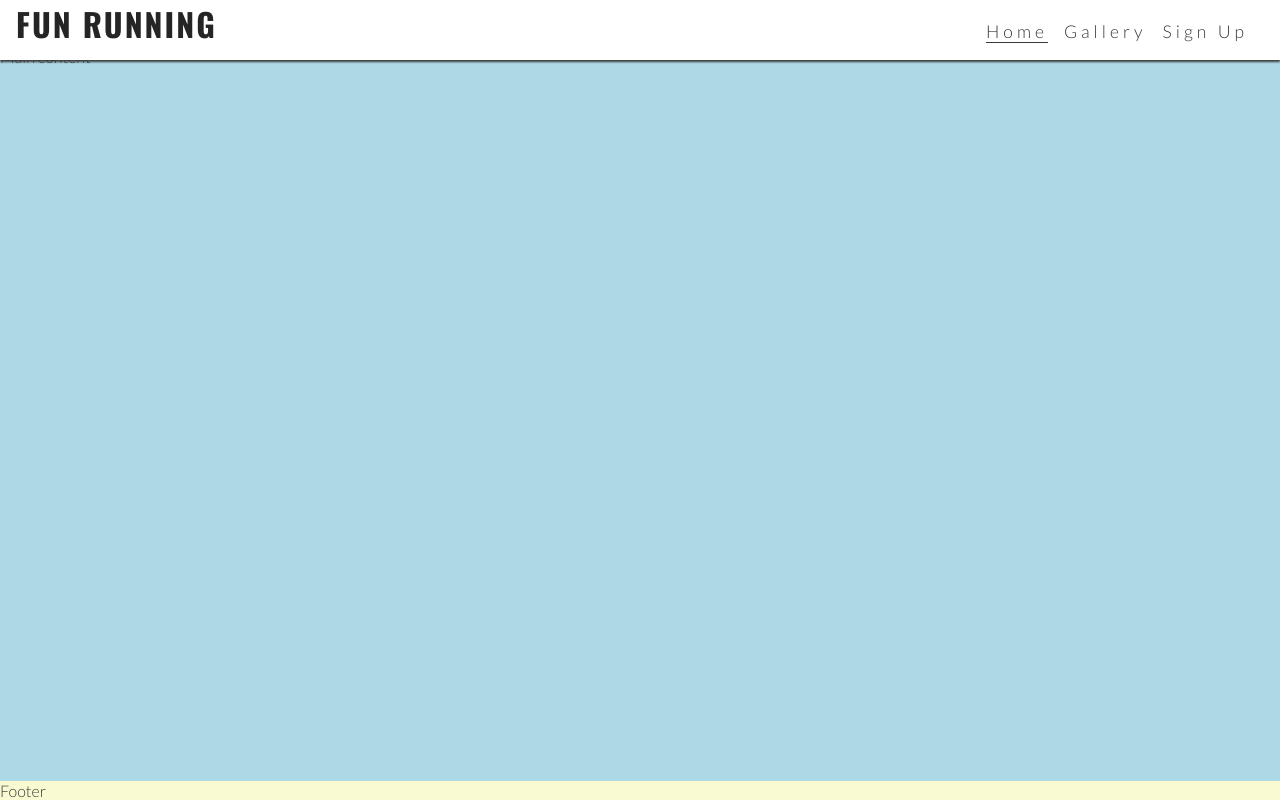
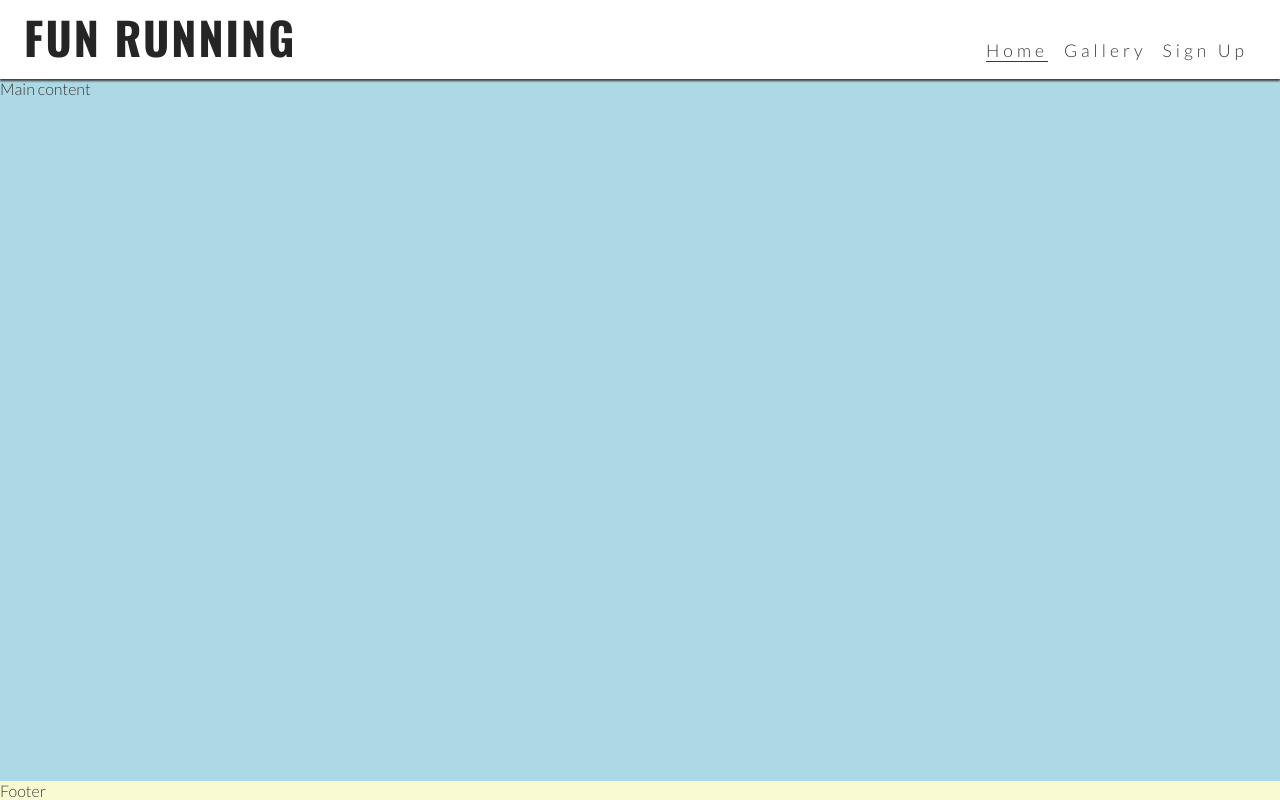
Before and after one commit to PetroKuida/fun-running, a plain HTML site: page index.html in a window 1280 px wide. Drawn offline with nearby package versions, Linux system fonts and the light colour scheme.

Commit message:
Increase logo, adjust content to new logo size

```diff
--- a/assets/css/style.css
+++ b/assets/css/style.css
@@ -116,4 +116,15 @@ footer {
     .nav-toggle-label {
         display: none;
     }
+
+    #logo {
+        font-size: 280%;
+        line-height: 75px;
+        margin: 0 0.5rem;
+    }
+
+    /* Push main content down to adjust with larger header*/
+    main {
+        margin-top: 79px;
+    }
 }
```
